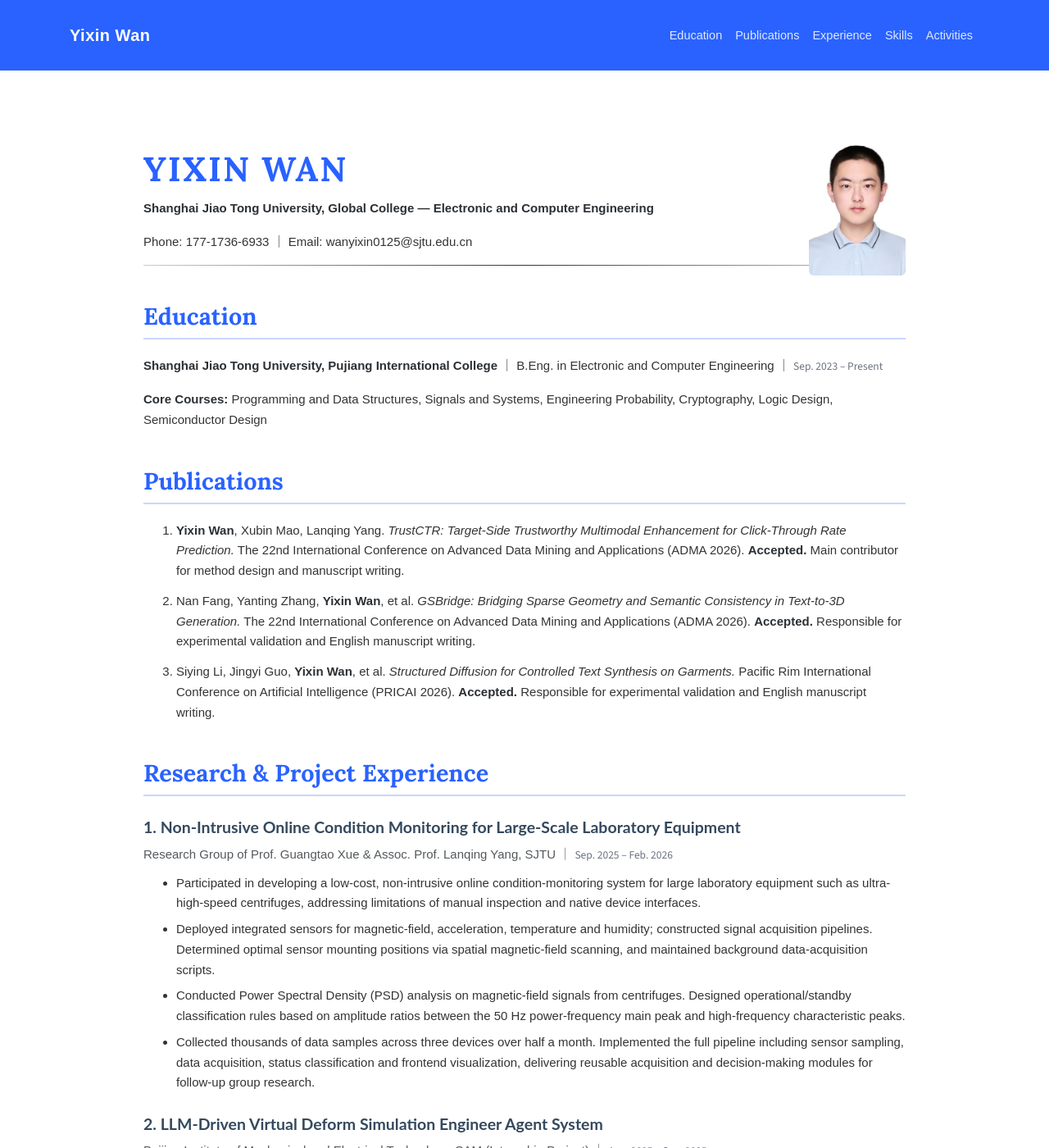
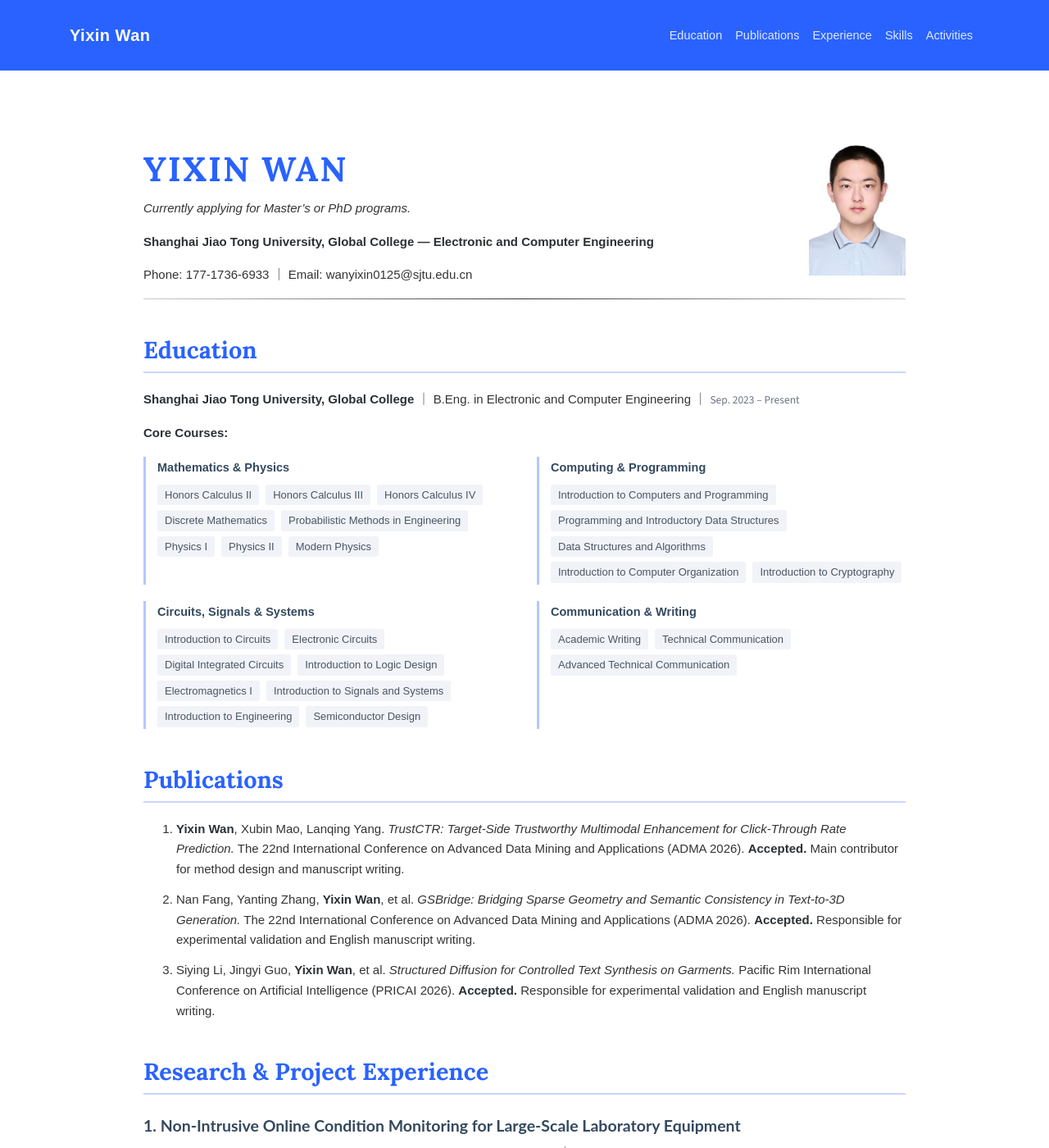
Before and after one commit to wanyongquan/resume_site, a Jekyll site: the page built from index.md, in a window 1280 px wide and 1400 px high. Shown: the whole window at 82% size. Built offline with Jekyll 4.4.1, drawn with Linux system fonts in a browser that asks for light colours; a script that is not in the unit is left out.

Commit message:
add more courses

```diff
--- a/_layouts/default.html
+++ b/_layouts/default.html
@@ -71,6 +71,24 @@
     main ul li, main ol li { margin: 7px 0; }
     main ol > li { margin: 12px 0; }
 
+    /* core courses: two-column card grid with chips */
+    .course-grid {
+      display: grid; grid-template-columns: 1fr 1fr; gap: 20px 30px; margin: 12px 0 8px;
+    }
+    .course-group { border-left: 3px solid rgba(41, 98, 255, .35); padding: 2px 0 2px 14px; }
+    .course-group .cg-title {
+      display: block; font-weight: 700; font-size: 14.5px; color: #34495e; margin-bottom: 8px;
+    }
+    .course-group ul {
+      list-style: none; margin: 0 !important; padding: 0 !important;
+      display: flex; flex-wrap: wrap; gap: 6px 8px;
+    }
+    .course-group li {
+      margin: 0; font-size: 13px; color: #4b5563; line-height: 1.5;
+      background: #f1f3f9; border-radius: 3px; padding: 3px 9px;
+    }
+    @media (max-width: 700px) { .course-grid { grid-template-columns: 1fr; gap: 16px; } }
+
     /* footer */
     .site-footer {
       border-top: 1px solid #e9ecef; color: #6b7280; font-size: 13.5px;
--- a/index.md
+++ b/index.md
@@ -1,13 +1,15 @@
 ---
 layout: default
-title: Yixin Wan | Resume
+title: Yixin Wan
 description: Shanghai Jiao Tong University · Global College · Electronic and Computer Engineering
 ---
 
-<img src="assets/avatar.jpg" alt="Yixin Wan" width="118" align="right" style="margin-left:24px;border-radius:6px;" />
+<img src="assets/avatar.jpg" alt="Yixin Wan" width="118" align="right" style="margin-left:24px;" />
 
 
 # YIXIN WAN
+
+*Currently applying for Master's or PhD programs.*
 
 **Shanghai Jiao Tong University, Global College — Electronic and Computer Engineering**
 
@@ -17,9 +19,56 @@ Phone: 177-1736-6933 ｜ Email: wanyixin0125@sjtu.edu.cn
 
 ## Education
 
-**Shanghai Jiao Tong University, Pujiang International College** ｜ B.Eng. in Electronic and Computer Engineering ｜ `Sep. 2023 – Present`
+**Shanghai Jiao Tong University, Global College** ｜ B.Eng. in Electronic and Computer Engineering ｜ `Sep. 2023 – Present`
 
-**Core Courses:** Programming and Data Structures, Signals and Systems, Engineering Probability, Cryptography, Logic Design, Semiconductor Design
+**Core Courses:**
+
+<div class="course-grid">
+  <div class="course-group">
+    <span class="cg-title">Mathematics &amp; Physics</span>
+    <ul>
+      <li>Honors Calculus II</li>
+      <li>Honors Calculus III</li>
+      <li>Honors Calculus IV</li>
+      <li>Discrete Mathematics</li>
+      <li>Probabilistic Methods in Engineering</li>
+      <li>Physics I</li>
+      <li>Physics II</li>
+      <li>Modern Physics</li>
+    </ul>
+  </div>
+  <div class="course-group">
+    <span class="cg-title">Computing &amp; Programming</span>
+    <ul>
+      <li>Introduction to Computers and Programming</li>
+      <li>Programming and Introductory Data Structures</li>
+      <li>Data Structures and Algorithms</li>
+      <li>Introduction to Computer Organization</li>
+      <li>Introduction to Cryptography</li>
+    </ul>
+  </div>
+  <div class="course-group">
+    <span class="cg-title">Circuits, Signals &amp; Systems</span>
+    <ul>
+      <li>Introduction to Circuits</li>
+      <li>Electronic Circuits</li>
+      <li>Digital Integrated Circuits</li>
+      <li>Introduction to Logic Design</li>
+      <li>Electromagnetics I</li>
+      <li>Introduction to Signals and Systems</li>
+      <li>Introduction to Engineering</li>
+      <li>Semiconductor Design</li>
+    </ul>
+  </div>
+  <div class="course-group">
+    <span class="cg-title">Communication &amp; Writing</span>
+    <ul>
+      <li>Academic Writing</li>
+      <li>Technical Communication</li>
+      <li>Advanced Technical Communication</li>
+    </ul>
+  </div>
+</div>
 
 ## Publications
 
```
Also changed, not shown: other parts of index.md (+1 -1 lines).
